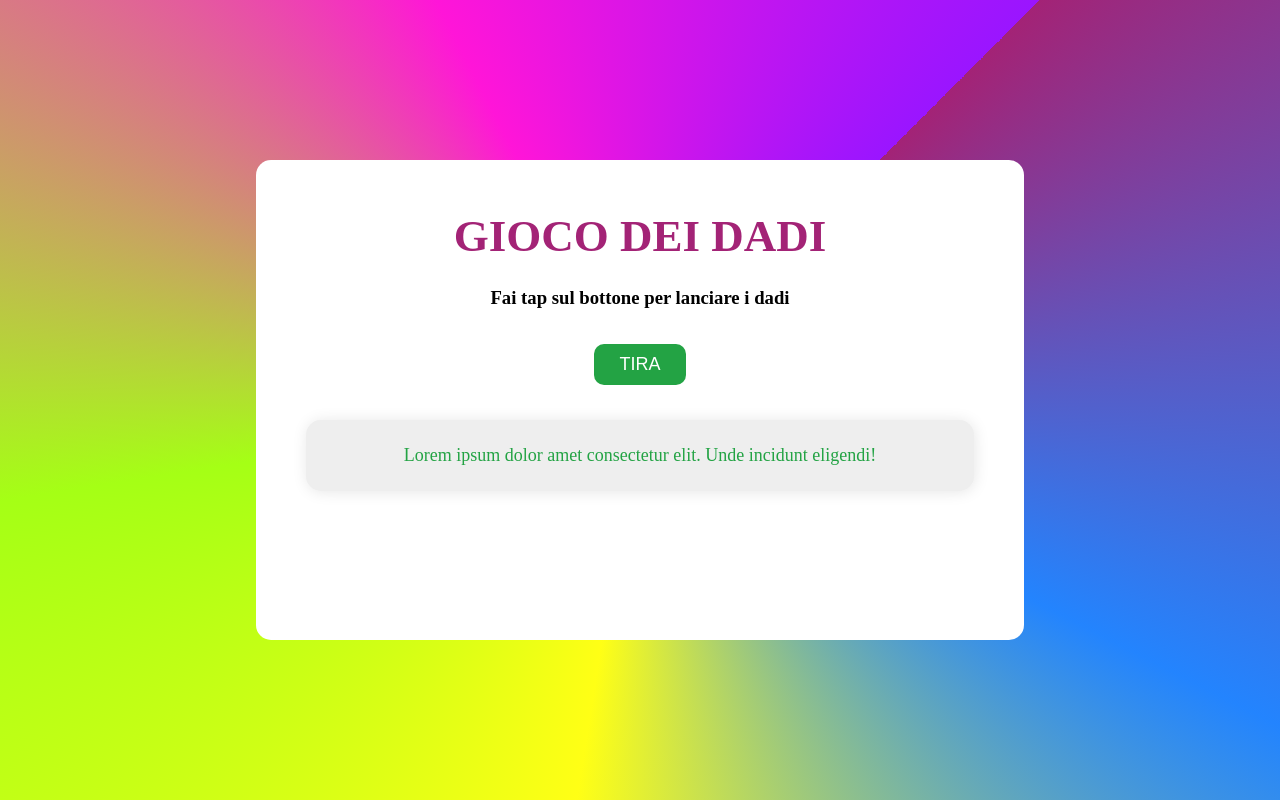
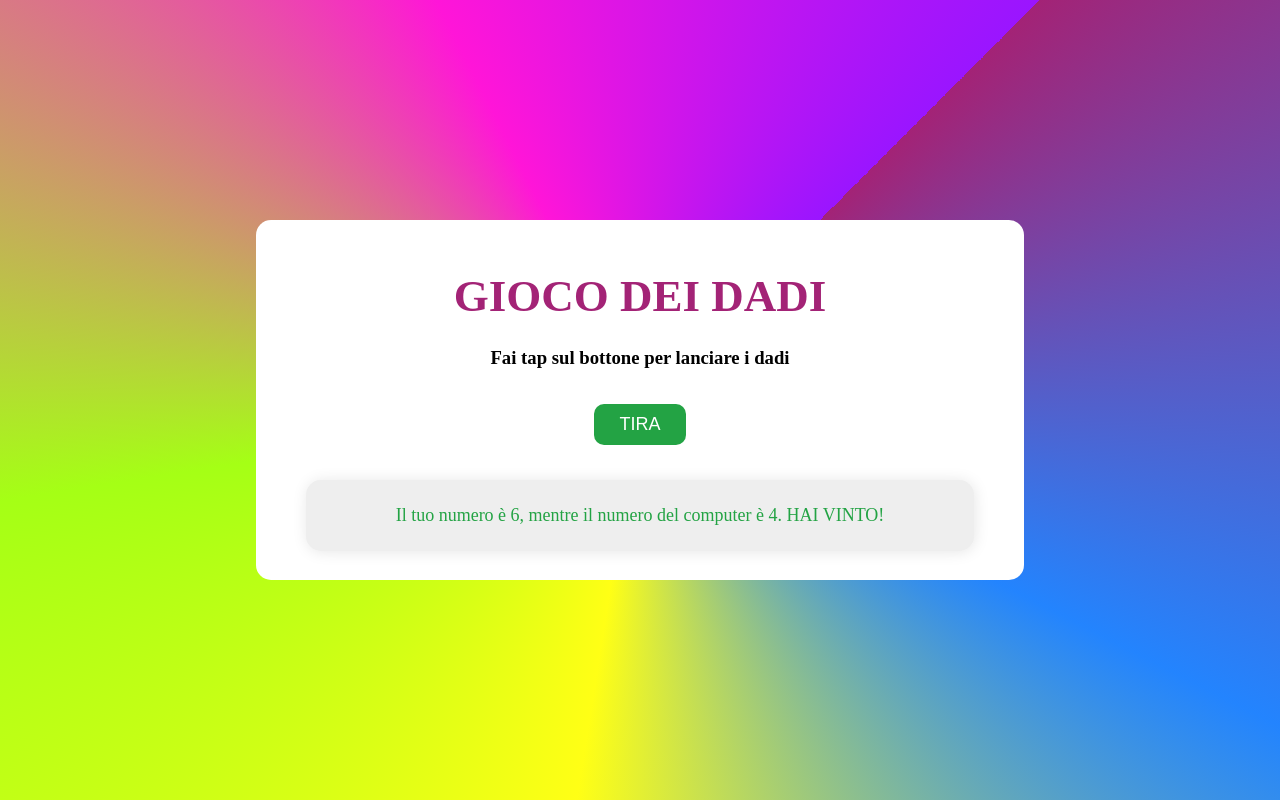
Before and after one commit to byHYONS/js-mail-dadi, a plain HTML site: page gioco-dei-dadi/index.html in a window 1280 px wide. Both pictures are taken after a click on the button "TIRA". Drawn offline with Linux system fonts and the light colour scheme.

Commit message:
[UPD] dice game exercise copleted  • Fine Esercizio

```diff
--- a/gioco-dei-dadi/index.html
+++ b/gioco-dei-dadi/index.html
@@ -12,7 +12,7 @@
             <h1>GIOCO DEI DADI</h1>
             <h3>Fai tap sul bottone per lanciare i dadi</h3>
             <button>TIRA</button>
-            <p>Lorem ipsum dolor amet consectetur elit. Unde incidunt eligendi!</p>
+            <p>Scopri il risultato!</p>
         </div>
     </section>
 
--- a/gioco-dei-dadi/main.js
+++ b/gioco-dei-dadi/main.js
@@ -1,2 +1,35 @@
 // reset
 'use strict'
+
+// 1. dichiaro due variabili con un arrey dove metto 6 numeri da 1 a 6;
+// 2. creo un bottone dove ad ogni click equivale ad un lancio di dadi, faccio un eventlistener dove ad ogni click avviene la scelta random dei 6 numeri:
+// 3. creo una istruzione condizionale dove inposto le regole per decretare chi vince o chi perde ed eventualmente il pareggio:
+// 4. in fine sempre nelle istrizioni condizionali riporto il risultato sia in console che sull'html.
+
+const dadoUtente = [1, 2, 3, 4, 5, 6];
+const dadoBot = [1, 2, 3, 4, 5, 6];
+const risultato = document.querySelector('p');
+
+
+document.querySelector('button').addEventListener('click', function(){
+
+    let numeroUtente = Math.floor(Math.random() * dadoUtente.length) + 1;
+    console.log(numeroUtente);
+
+    let numeroBot = Math.floor(Math.random() * dadoBot.length) + 1;
+    console.log(numeroBot);
+
+    if (numeroUtente > numeroBot){
+        console.log('Vince Utente');
+        risultato.innerText = `Il tuo numero è ${numeroUtente}, mentre il numero del computer è ${numeroBot}. HAI VINTO!`;
+    } else if (numeroUtente === numeroBot){
+        console.log('Pareggio');
+        risultato.innerText = `Il tuo numero è ${numeroUtente}, mentre il numero del computer è ${numeroBot}. PAREGGIO!`;
+    } else {
+        console.log('Hai Perso');
+        risultato.innerText = `Il tuo numero è ${numeroUtente}, mentre il numero del computer è ${numeroBot}. HA VINTO IL COMPUTER!`;
+    }
+
+})
+
+// FINE
--- a/gioco-dei-dadi/style.css
+++ b/gioco-dei-dadi/style.css
@@ -20,7 +20,7 @@ section {
     background-color: #fff;
     text-align: center;
     width: 60%;
-    height: 60%;
+    height: 45%;
     margin: auto;
     border-radius: 15px;
 }
@@ -53,3 +53,5 @@ p {
     border-radius: 15px;
     box-shadow: 1px 1px 15px rgba(00, 00, 00, 0.1);
 }
+
+/* FINE */
```
Also changed, not shown: 1 other file.
